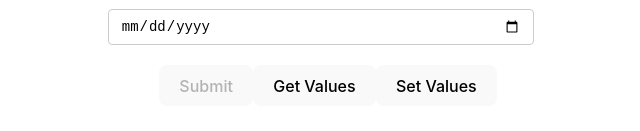
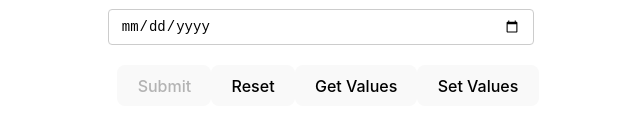
Before and after one commit to Sene68/react-hook-form, a React (Vite) app: page / in a window 1280 px wide. Shown: the part 911-1042 px from the top of the page, without its empty margins (312-952 px from the left). Built offline with nearby package versions, Linux system fonts and the light colour scheme; no server answers.

Commit message:
reset button 추가

```diff
--- a/src/components/YouTubeForm.tsx
+++ b/src/components/YouTubeForm.tsx
@@ -41,8 +41,8 @@ export const YouTubeForm = () => {
             }
         },
     })
-    const { register, control, handleSubmit, formState, watch, getValues, setValue } = form
-    const { errors, touchedFields, dirtyFields, isDirty, isValid, isSubmitting, isSubmitted, isSubmitSuccessful, submitCount } = formState
+    const { register, control, handleSubmit, formState, watch, getValues, setValue, reset } = form
+    const { errors, touchedFields, dirtyFields, isDirty, isValid, isSubmitting, isSubmitted, isSubmitSuccessful, submitCount, } = formState
 
     console.log({ isSubmitting, isSubmitted, isSubmitSuccessful, submitCount })
     // console.log(touchedFields, dirtyFields, isDirty, isValid)
@@ -202,6 +202,7 @@ export const YouTubeForm = () => {
                 </div>
 
                 <button disabled={!isDirty || !isValid}>Submit</button>
+                <button onClick={() => reset()}>Reset</button>
                 <button onClick={() => handleGetValues()}>Get Values</button>
                 <button onClick={() => handleSetValues()}>Set Values</button>
             </form>
```
